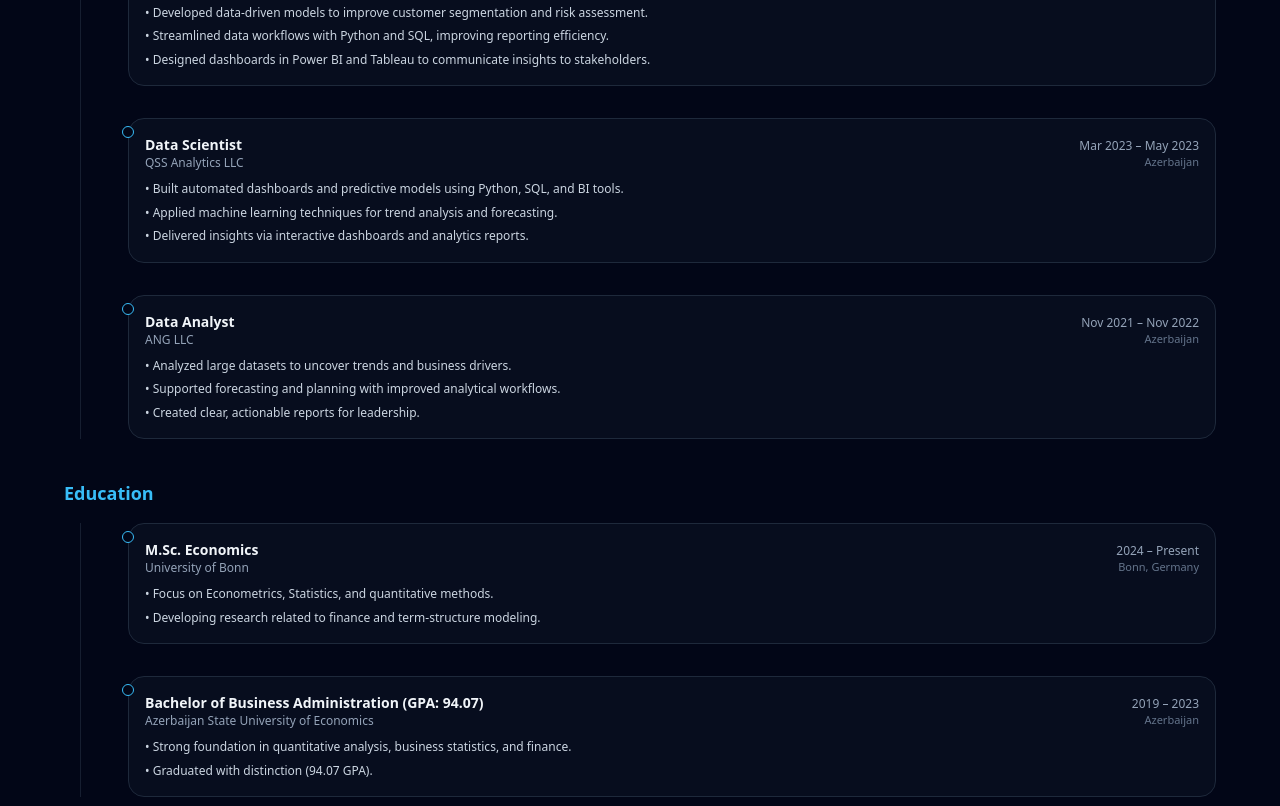
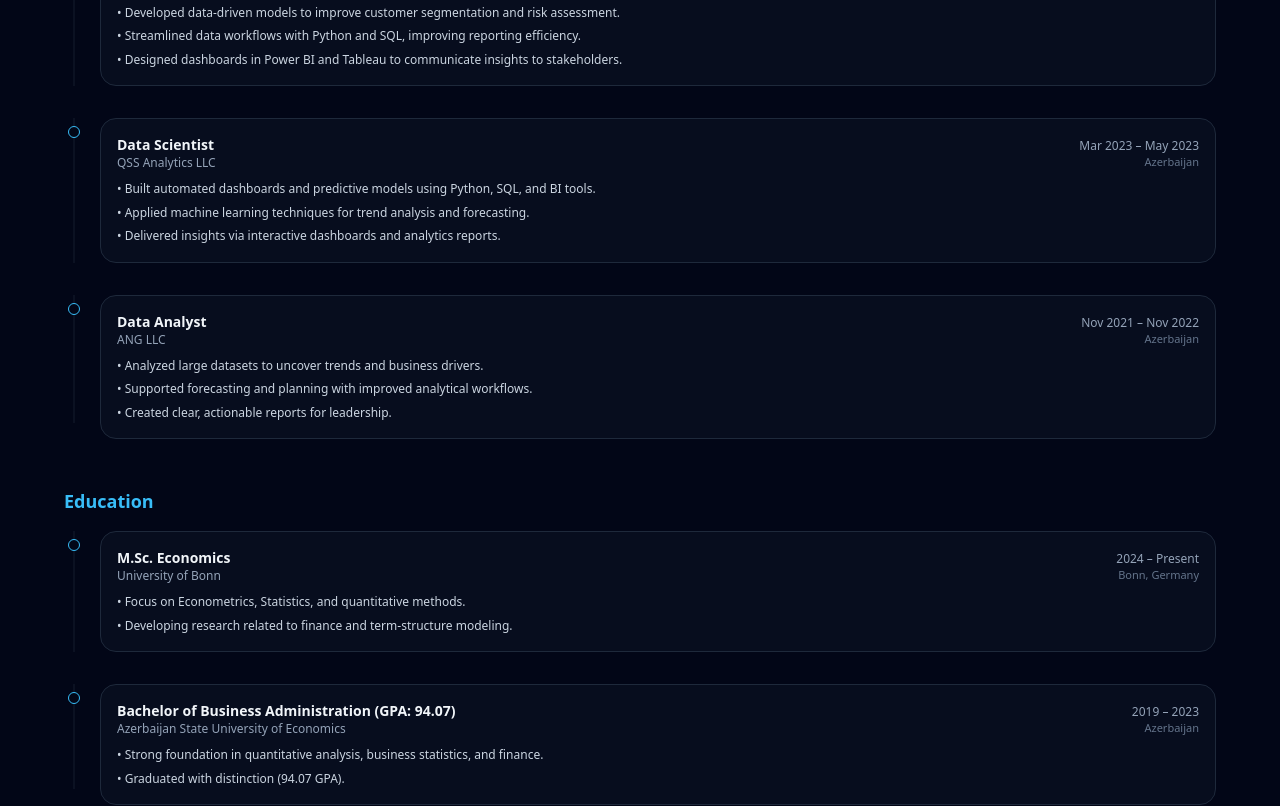
Before and after one commit to HuseinHaji/husein-portfolio, a React (Vite) app: page / in a window 1280 px wide. Shown: the part 3060-3866 px from the top of the page. Built offline with nearby package versions, Linux system fonts and the light colour scheme.

Commit message:
Experience Updated

```diff
--- a/src/components/Experience.jsx
+++ b/src/components/Experience.jsx
@@ -106,25 +106,32 @@ export default function Experience() {
         </h3>
 
         <motion.div
-          className="relative mt-4 pl-12"
+          className="mt-4 space-y-6"
           variants={containerVariants}
           initial="hidden"
           whileInView="visible"
           viewport={{ once: true, amount: 0.25 }}
         >
-          {/* vertical line */}
-          <div className="absolute left-4 top-0 bottom-0 border-l border-slate-800/70" />
-
-          {work.map((exp) => (
+          {work.map((exp, idx) => (
             <motion.div
               key={exp.role + exp.org}
               variants={itemVariants}
-              className="relative pb-8 last:pb-0"
+              className="grid grid-cols-[20px,1fr] gap-4 pb-2"
             >
-              {/* timeline dot – centered on line */}
-              <div className="absolute left-4 -translate-x-1/2 top-2 h-3 w-3 rounded-full border border-sky-400 bg-slate-950" />
+              {/* Left: line + dot */}
+              <div className="relative">
+                {/* vertical line for this item */}
+                <div
+                  className={`absolute left-1/2 -translate-x-1/2 top-0 bottom-0 w-px bg-slate-800/70 ${
+                    idx === work.length - 1 ? "bottom-4" : ""
+                  }`}
+                />
+                {/* dot */}
+                <div className="relative mt-2 h-3 w-3 rounded-full border border-sky-400 bg-slate-950 mx-auto" />
+              </div>
 
-              <div className="rounded-2xl border border-slate-800 bg-slate-900/40 p-4 ml-4">
+              {/* Right: card */}
+              <div className="rounded-2xl border border-slate-800 bg-slate-900/40 p-4">
                 <div className="flex flex-wrap items-baseline justify-between gap-2">
                   <div>
                     <p className="text-sm font-semibold text-slate-100">
@@ -134,7 +141,9 @@ export default function Experience() {
                   </div>
                   <div className="text-right">
                     <p className="text-xs text-slate-400">{exp.period}</p>
-                    <p className="text-[11px] text-slate-500">{exp.location}</p>
+                    <p className="text-[11px] text-slate-500">
+                      {exp.location}
+                    </p>
                   </div>
                 </div>
 
@@ -155,28 +164,35 @@ export default function Experience() {
       {/* EDUCATION TIMELINE */}
       {/* ---------------------- */}
       <div>
-        <h3 className="text-lg font-semibold text-sky-400 mb-4">Education</h3>
+        <h3 className="text-lg font-semibold text-sky-400 mb-4">
+          Education
+        </h3>
 
         <motion.div
-          className="relative mt-4 pl-12"
+          className="mt-4 space-y-6"
           variants={containerVariants}
           initial="hidden"
           whileInView="visible"
           viewport={{ once: true, amount: 0.25 }}
         >
-          {/* vertical line */}
-          <div className="absolute left-4 top-0 bottom-0 border-l border-slate-800/70" />
-
-          {education.map((exp) => (
+          {education.map((exp, idx) => (
             <motion.div
               key={exp.role + exp.org}
               variants={itemVariants}
-              className="relative pb-8 last:pb-0"
+              className="grid grid-cols-[20px,1fr] gap-4 pb-2"
             >
-              {/* timeline dot – centered on line */}
-              <div className="absolute left-4 -translate-x-1/2 top-2 h-3 w-3 rounded-full border border-sky-400 bg-slate-950" />
+              {/* Left: line + dot */}
+              <div className="relative">
+                <div
+                  className={`absolute left-1/2 -translate-x-1/2 top-0 bottom-0 w-px bg-slate-800/70 ${
+                    idx === education.length - 1 ? "bottom-4" : ""
+                  }`}
+                />
+                <div className="relative mt-2 h-3 w-3 rounded-full border border-sky-400 bg-slate-950 mx-auto" />
+              </div>
 
-              <div className="rounded-2xl border border-slate-800 bg-slate-900/40 p-4 ml-4">
+              {/* Right: card */}
+              <div className="rounded-2xl border border-slate-800 bg-slate-900/40 p-4">
                 <div className="flex flex-wrap items-baseline justify-between gap-2">
                   <div>
                     <p className="text-sm font-semibold text-slate-100">
@@ -186,7 +202,9 @@ export default function Experience() {
                   </div>
                   <div className="text-right">
                     <p className="text-xs text-slate-400">{exp.period}</p>
-                    <p className="text-[11px] text-slate-500">{exp.location}</p>
+                    <p className="text-[11px] text-slate-500">
+                      {exp.location}
+                    </p>
                   </div>
                 </div>
 
```
